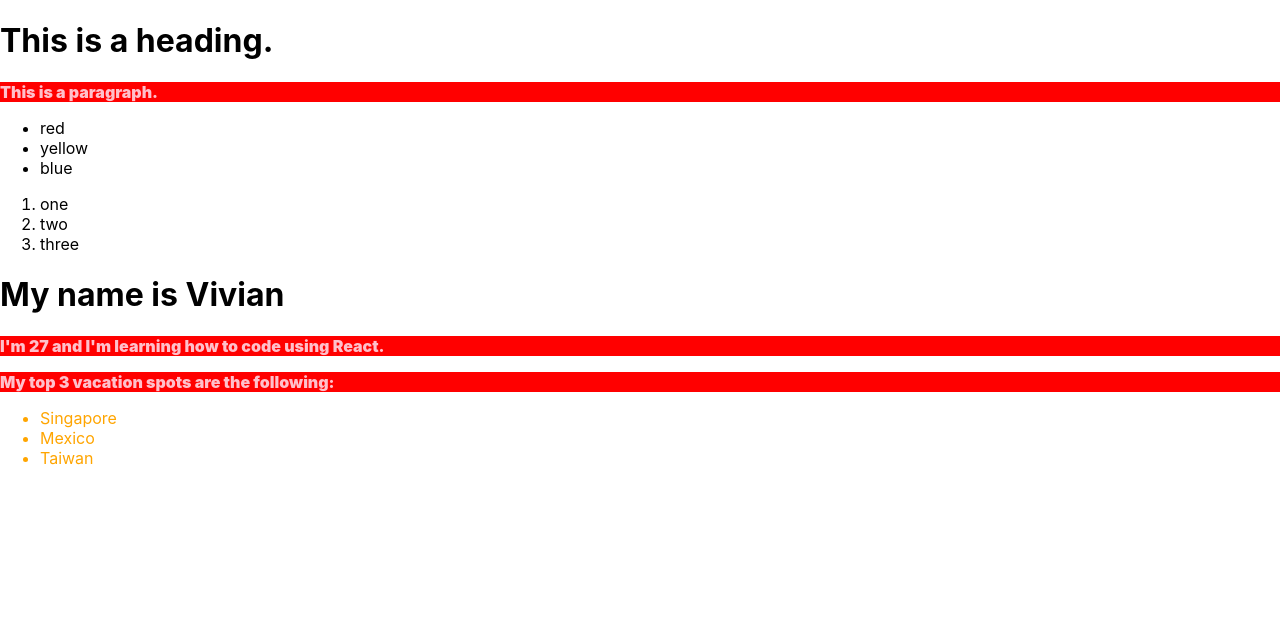
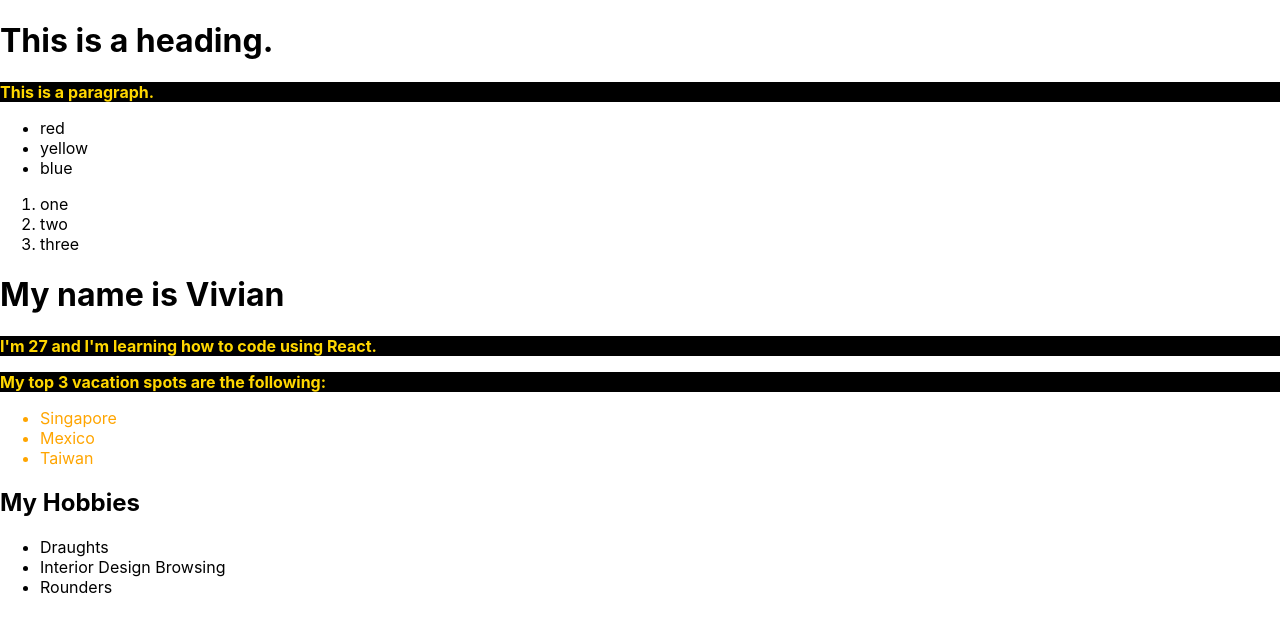
Before and after one commit to VioletViolaVi/Learning_React, a React (Create React App) app in the folder learning_react/: page / in a window 1280 px wide. Shown: the top 632 px of the page. Built offline with nearby package versions, Linux system fonts and the light colour scheme.

Commit message:
Create nested component.

```diff
--- a/learning_react/src/myComponents/Intro.js
+++ b/learning_react/src/myComponents/Intro.js
@@ -1,9 +1,9 @@
 import React from "react"
 
 const paraStyles = {
-    color: "pink",
-    fontWeight: "900",
-    backgroundColor: "red"
+    color: "gold",
+    fontWeight: "700",
+    backgroundColor: "black"
 }
 
 function Intro() {
--- a/learning_react/src/myComponents/MyInfo.js
+++ b/learning_react/src/myComponents/MyInfo.js
@@ -1,10 +1,11 @@
 import React from "react"
+import Hobbies from "./hobbies"
 
 const paraStyles = {
-    color: "pink",
-    fontWeight: "900",
-    backgroundColor: "red"
-  }
+    color: "gold",
+    fontWeight: "700",
+    backgroundColor: "black"
+}
 
 function MyInfo() {
     return (
@@ -17,6 +18,7 @@ function MyInfo() {
                 <li style={{ color: 'orange' }}>Mexico</li>
                 <li style={{ color: 'orange' }}>Taiwan</li>
             </ul>
+            <Hobbies />
         </div>
     )
 }
--- /dev/null
+++ b/learning_react/src/myComponents/hobbies.js
@@ -0,0 +1,16 @@
+import React from "react"
+
+function Hobbies() {
+    return (
+        <div>
+            <h2>My Hobbies</h2>
+            <ul>
+                <li>Draughts</li>
+                <li>Interior Design Browsing</li>
+                <li>Rounders</li>
+            </ul>
+        </div>
+    )
+}
+
+export default Hobbies;
```
